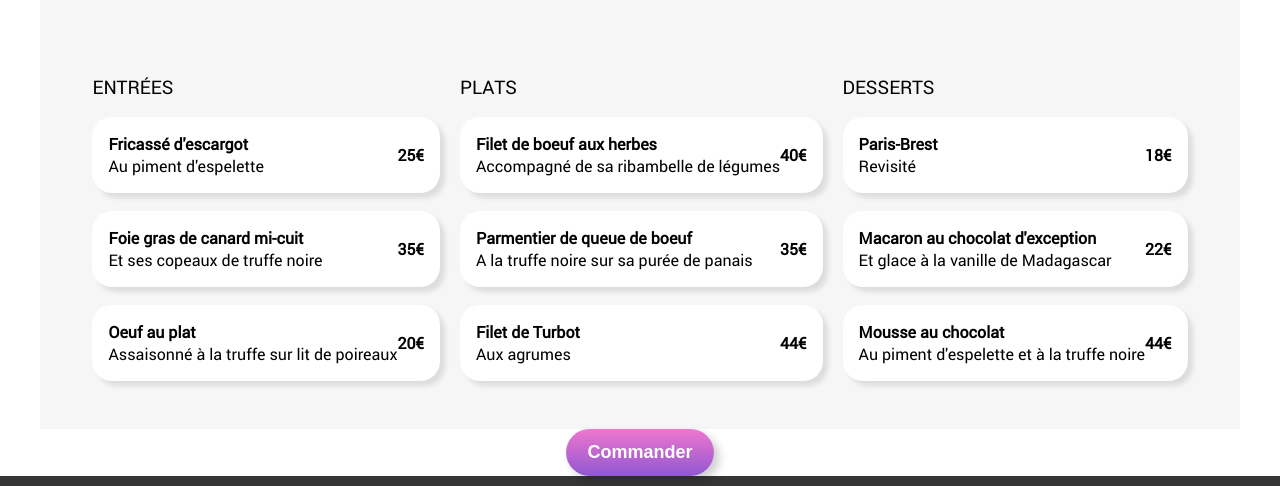
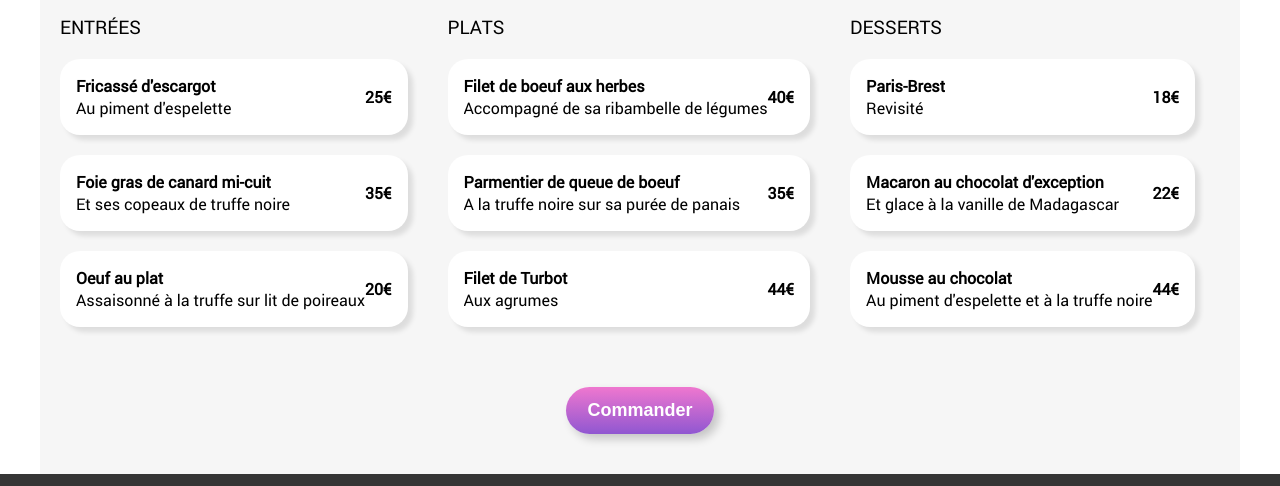
Before and after one commit to Bol2riZH/OpenClassrooms_P3_old, a website: page la-palette-du-gout.html in a window 1280 px wide. Shown: the part 633-1119 px from the top of the page. Drawn offline with Linux system fonts and the light colour scheme; files whose address does not match are found by name.

Commit message:
layout menu OK

```diff
--- a/la-palette-du-gout.html
+++ b/la-palette-du-gout.html
@@ -113,9 +113,10 @@
                     </div>
 
                 </div>
-
             </div>
-            <button>Commander</button>
+            <div class="footerMenu">
+                <button>Commander</button>
+            </div>
         </section>
 
         <footer class="footerPage">
--- a/scss/layout/_section.scss
+++ b/scss/layout/_section.scss
@@ -76,26 +76,34 @@
 
         width: 100%;
         max-width: 1200px;
-        padding: 3rem 2rem;
 
         background: $light-grey;
         @include medium {
             flex-direction: row;
-            justify-content: center;
-            gap: 2rem;
         }
     }
+}
+
+.footerMenu {
+    align-self: center;
+    display: flex;
+    flex-direction: column;
+
+    width: 100%;
+    max-width: 1200px;
+    padding: 4rem 0;
+    background: $light-grey;
+
     button {
         align-self: center;
     }
 }
 
-
 .starter, .mainCourse, .dessert {
+    margin: 0 2rem;
     h3 {
         font-weight: normal;
         text-transform: uppercase;
-        margin-top: 3rem;
     }
 }
 
@@ -103,16 +111,20 @@
     display: flex;
     justify-content: space-between;
 
-    width: 100%;
-
     background: $light-color;
     border-radius: 2rem;
     padding: 1.6rem;
     box-shadow: 0.5rem 0.5rem 0.5rem rgba(0, 0, 0, 0.1);
 
-    margin: 1.8rem 0;
-    &__name span {
-        font-weight: bold;
+    margin: 2rem 0;
+
+    &__name {
+        overflow: hidden;
+        white-space: nowrap;
+        text-overflow: ellipsis;
+        span {
+            font-weight: bold;
+        }
     }
     &__price {
         align-self: center;
```
Also changed, not shown: css/style.css, 1 other file.
